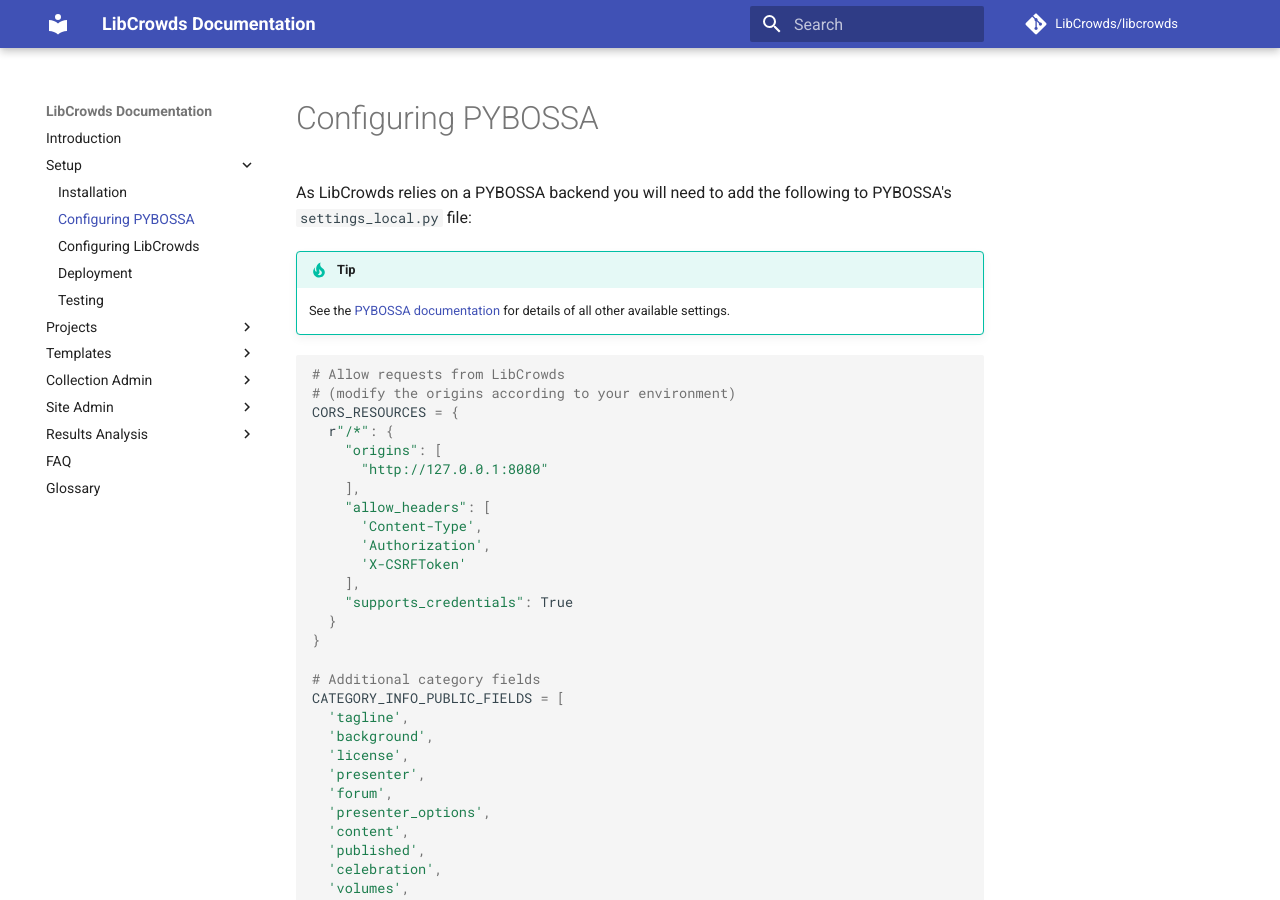
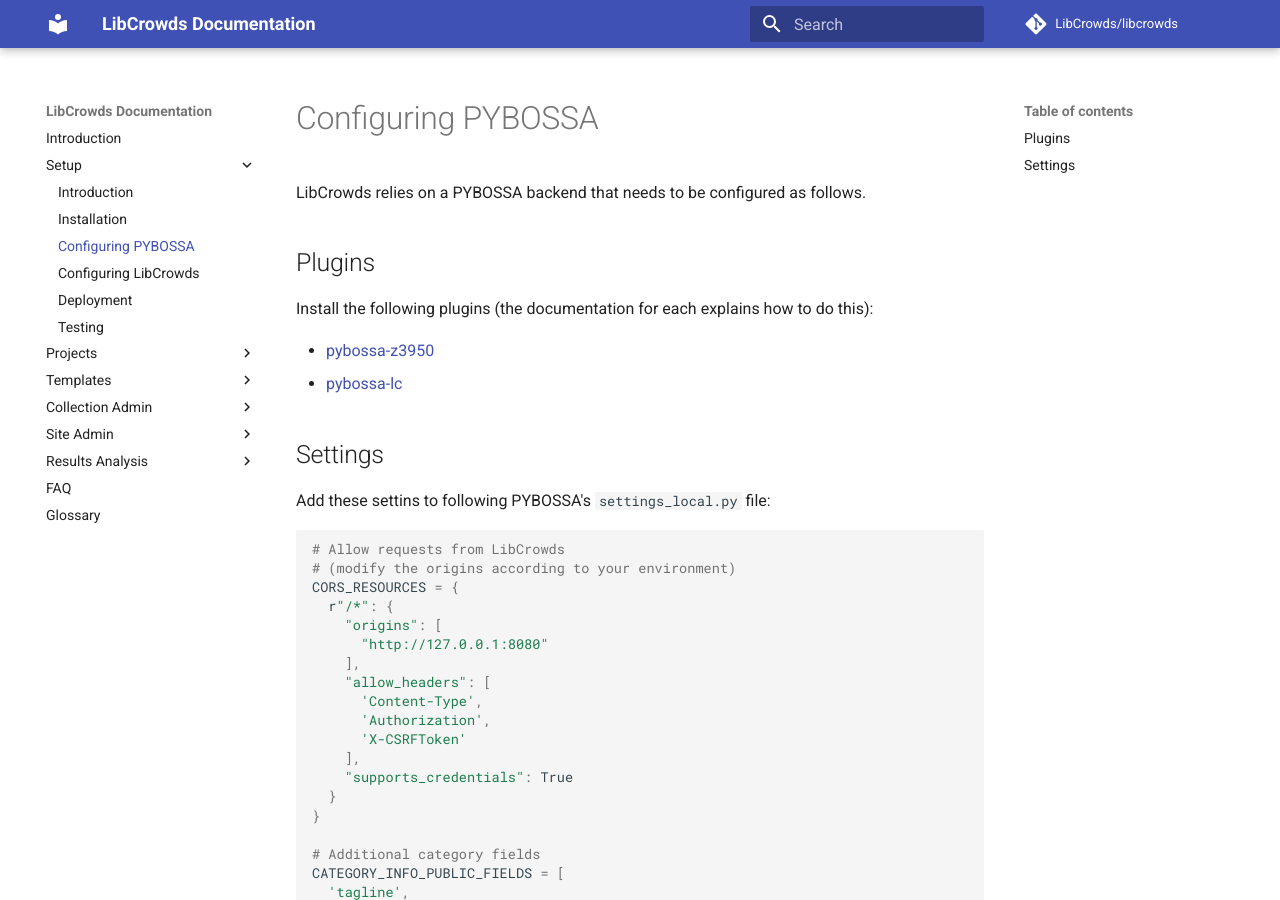
Before and after one commit to LibCrowds/docs, an MkDocs documentation site: the page built from docs/setup/configuring-pybossa.md, in a window 1280 px wide and 900 px high. Built offline with MkDocs 1.6.1 and Material for MkDocs 9.7.7, drawn with Linux system fonts in a browser that asks for light colours; comment, search, counter and statistics services are not loaded; old or Windows-style settings are respelled for this version of MkDocs; some of the changed text lies outside the part shown.

Commit message:
Update docs

````diff
--- a/docs/setup/configuring-pybossa.md
+++ b/docs/setup/configuring-pybossa.md
@@ -1,9 +1,16 @@
-As LibCrowds relies on a PYBOSSA backend you will need to add the following to
-PYBOSSA's `settings_local.py` file:
+LibCrowds relies on a PYBOSSA backend that needs to be configured as follows.
 
-!!! tip
-    See the [PYBOSSA documentation](http://docs.pybossa.com) for details of all
-    other available settings.
+## Plugins
+
+Install the following plugins (the documentation for each explains how to
+do this):
+
+- [pybossa-z3950](https://github.com/alexandermendes/pybossa-z3950)
+- [pybossa-lc](https://github.com/LibCrowds/pybossa-lc)
+
+## Settings
+
+Add these settins to following PYBOSSA's `settings_local.py` file:
 
 ```python
 # Allow requests from LibCrowds
@@ -77,7 +84,11 @@
 !!! warning
     These settings are all required for the application to run correctly.
 
-If you're following on from the [Installation](/setup/installation.md) guide,
+!!! tip
+    See the [PYBOSSA documentation](http://docs.pybossa.com) for details of all
+    other available settings.
+
+If you're following on from the [Installation](/setup/introduction.md) guide,
 you should now be able to open up
 [http://127.0.0.1:8080](http://127.0.0.1:8080) and see your fully operational
 LibCrowds instance.
--- a/mkdocs.yml
+++ b/mkdocs.yml
@@ -26,6 +26,7 @@
 pages:
   - Introduction: 'index.md'
   - Setup:
+    - Introduction: 'setup/introduction.md'
     - Installation: 'setup/installation.md'
     - Configuring PYBOSSA: 'setup/configuring-pybossa.md'
     - Configuring LibCrowds: 'setup/configuring-libcrowds.md'
````
Also changed, not shown: docs/analysis/introduction.md (+1 -1 lines), docs/index.md (+1 -1 lines), docs/setup/deployment.md (+1 -1 lines), docs/setup/installation.md (+3 -9 lines), docs/setup/introduction.md (added, +9 -0 lines).
